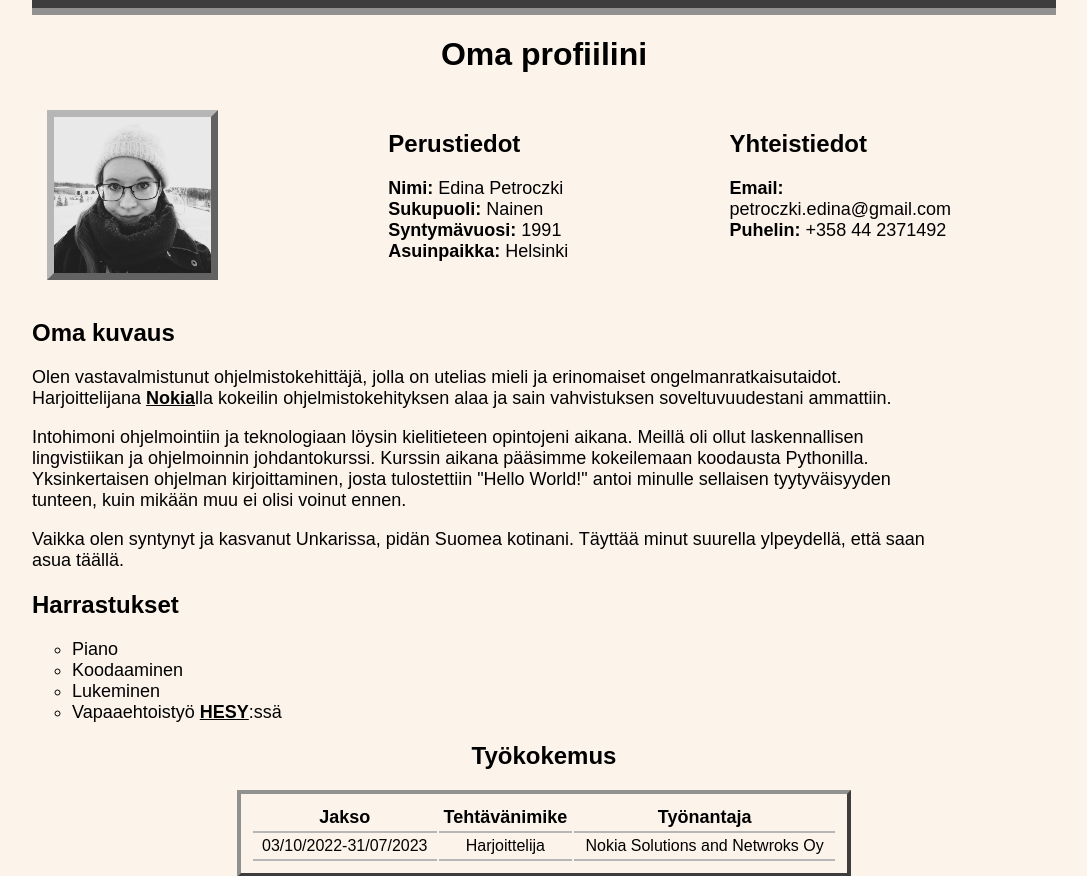
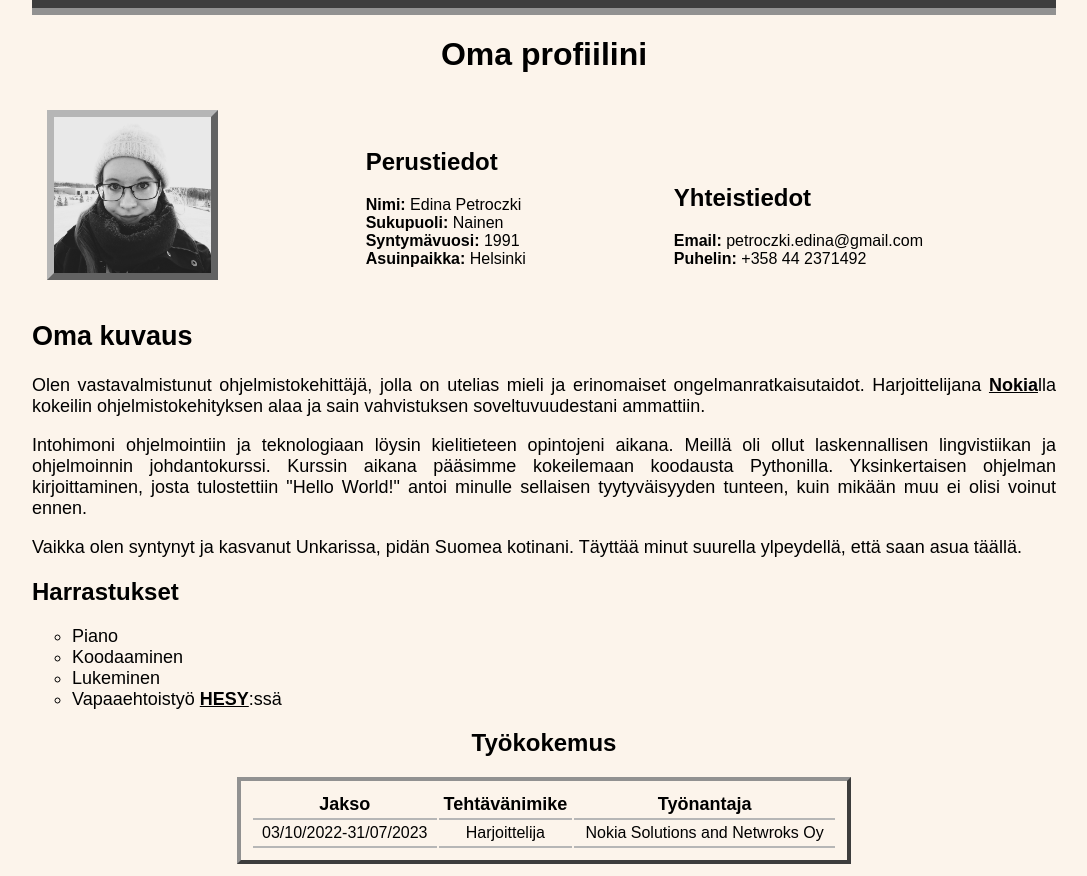
Before and after one commit to edinaPetroczki/kurssi_osa_I, a PHP site: page /profiili.html in a window 1280 px wide. Shown: the top 876 px of the page, without its empty margins (96-1183 px from the left). Run offline with PHP 8.4, Linux system fonts and the light colour scheme.

Commit message:
fixed id naming and content alignment

```diff
--- a/profiili_html/profiili.css
+++ b/profiili_html/profiili.css
@@ -12,9 +12,10 @@ body {
     background: black;
     color: rgb(252, 244, 235);
   }
-  p {
+  #main-text {
+    text-align: justify;
+    text-justify: distribute-all-lines;
     font-size: large;
-    width: 90%;
   }
   li {
     font-size: large;
@@ -24,13 +25,16 @@ body {
     margin: auto;
     text-align: center;
 }
-#profile_picture {
+#profile-picture {
     height: 170px;
     border: 7px outset #b6b6b6;
 }
+.row {
+  display: flex;
+  justify-content: space-between;
+  align-items: flex-end;
+}
 .column {
-    float: left;
-  width: 33.33%;
   padding: 15px;
 }
 .row:after {
--- a/profiili_html/profiili.html
+++ b/profiili_html/profiili.html
@@ -12,7 +12,7 @@
         </div>
         <div class="row">
             <div class="column">
-                <img id="profile_picture" src="prof_pic.jpg" alt="Hymyilevä nainen hatussa, huivissa ja takissa talvimaisema taustalla">
+                <img id="profile-picture" src="prof_pic.jpg" alt="Hymyilevä nainen hatussa, huivissa ja takissa talvimaisema taustalla">
             </div>
             <div class="column">
                 <h2>Perustiedot</h2>
@@ -27,7 +27,7 @@
                     <b>Puhelin:</b> +358 44 2371492</p>
             </div>
         </div>
-        <div>
+        <div id="main-text">
             <h2>Oma kuvaus</h2>
                 <p>
                     Olen vastavalmistunut ohjelmistokehittäjä, jolla on utelias mieli ja erinomaiset ongelmanratkaisutaidot. Harjoittelijana <a href="https://www.nokia.com/" target="_blank">Nokia</a>lla kokeilin ohjelmistokehityksen alaa ja sain vahvistuksen soveltuvuudestani ammattiin.
```
